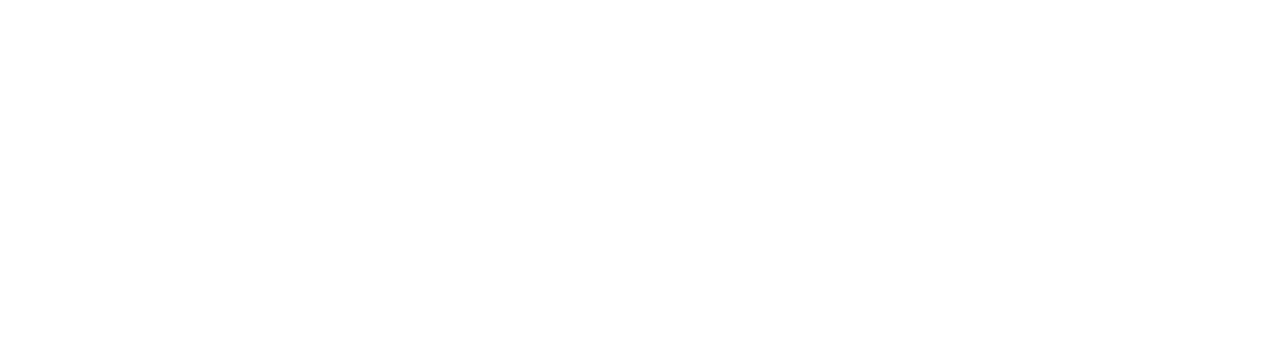
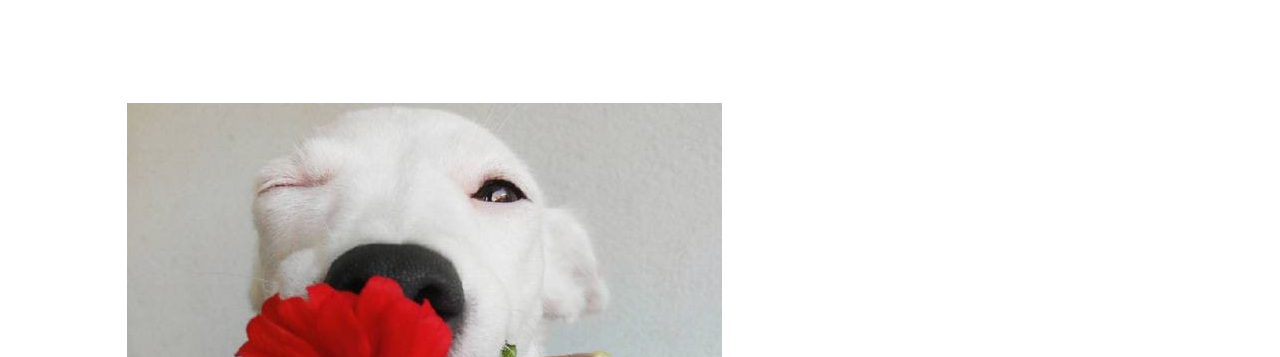
Before and after one commit to r4fae0/botaoToxico, a plain HTML site: page index.html in a window 1280 px wide. Shown: the top 357 px of the page. Drawn offline with Linux system fonts and the light colour scheme; the site is published under a folder, as on GitHub Pages, so addresses that start at the root find nothing.

Commit message:
Update index.html

```diff
--- a/index.html
+++ b/index.html
@@ -7,7 +7,7 @@
     <link rel="stylesheet" href="style.css">
 </head>
 <body>
-    <img src="/imagens/dog-buque.jpg" alt="">
+    <img src="./imagens/dog-buque.jpg" alt="">
      <div class="container">
          <h1>Você quer namorar comigo?</h1>
          <button onclick="sim()" id="simBtn">Sim</button>
```
